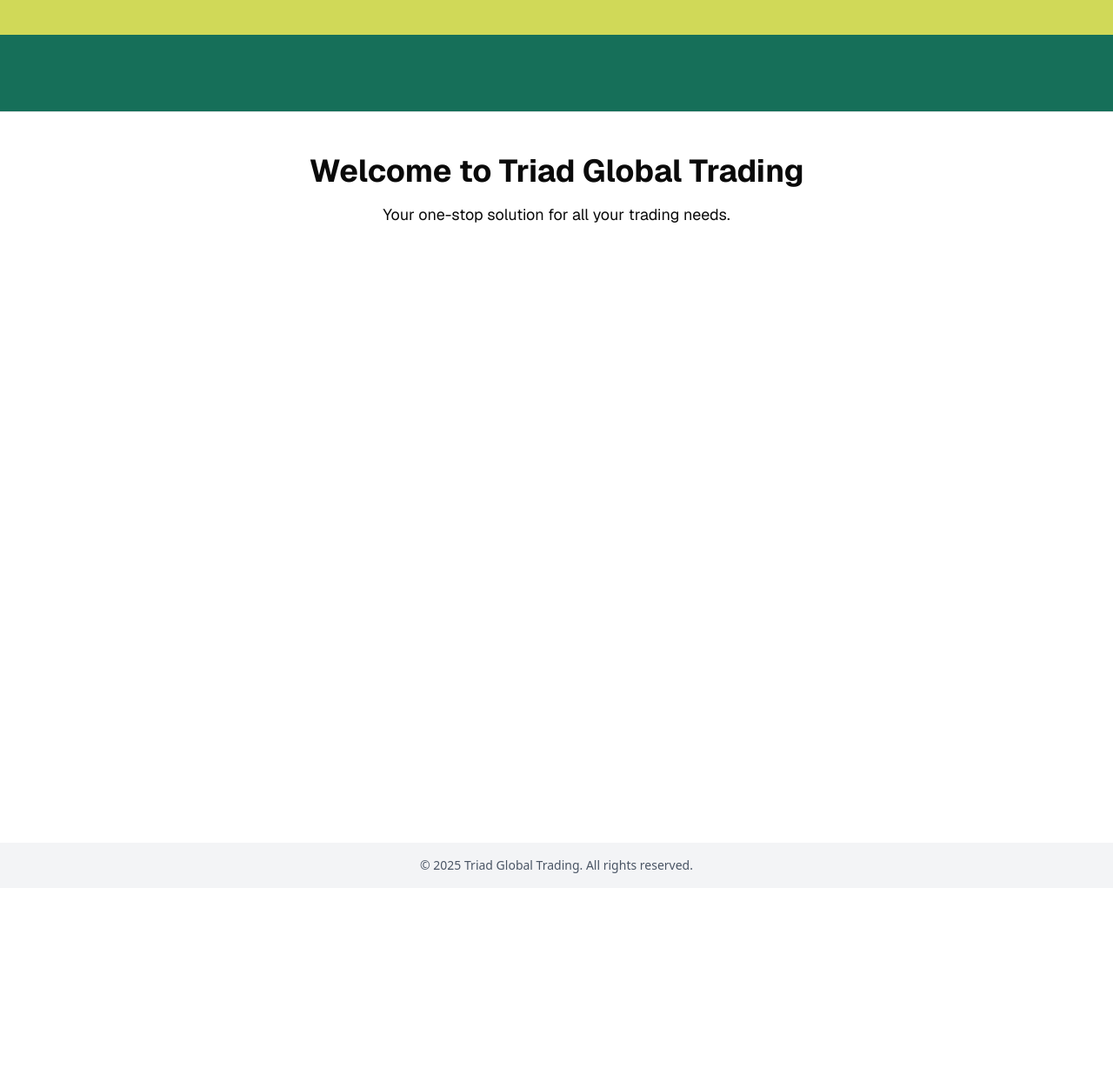
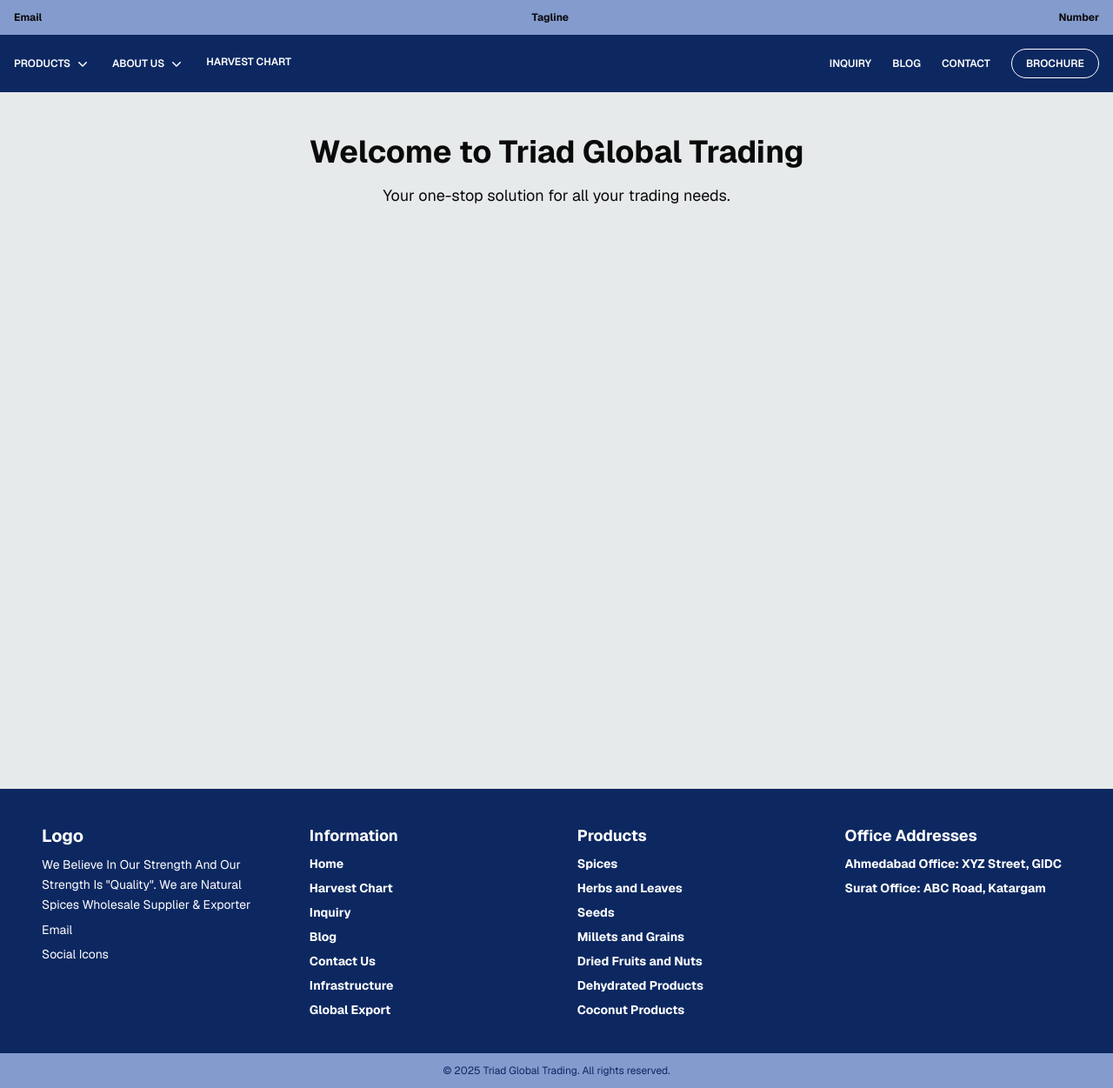
Before and after one commit to MoizKapasi008/triad-global-trading, a Next.js app: page / in a window 1280 px wide. Shown: the whole page at 87% size. Before the commit the page ends 1021 px from the top, so only its background shows below. Built offline with nearby package versions, Linux system fonts and the light colour scheme.

Commit message:
initial commit

```diff
--- a/package.json
+++ b/package.json
@@ -9,6 +9,7 @@
     "lint": "next lint"
   },
   "dependencies": {
+    "@heroicons/react": "^2.2.0",
     "@radix-ui/react-dialog": "^1.1.14",
     "@radix-ui/react-dropdown-menu": "^2.1.15",
     "@radix-ui/react-slot": "^1.2.3",
@@ -26,9 +27,11 @@
     "@types/node": "^20",
     "@types/react": "^19",
     "@types/react-dom": "^19",
+    "autoprefixer": "^10.4.21",
     "eslint": "^9",
     "eslint-config-next": "15.4.4",
-    "tailwindcss": "^4",
+    "postcss": "^8.5.6",
+    "tailwindcss": "^4.1.11",
     "tw-animate-css": "^1.3.6",
     "typescript": "^5"
   }
--- a/src/app/globals.css
+++ b/src/app/globals.css
@@ -45,7 +45,7 @@
 
 :root {
   --radius: 0.625rem;
-  --background: oklch(1 0 0);
+  --background: rgb(231, 234, 235);
   --foreground: oklch(0.145 0 0);
   --card: oklch(1 0 0);
   --card-foreground: oklch(0.145 0 0);
--- a/src/components/shared/Footer.tsx
+++ b/src/components/shared/Footer.tsx
@@ -1,8 +1,71 @@
 export default function Footer() {
   return (
-    <footer className="w-full px-6 py-4 bg-gray-100 text-center text-sm text-gray-600 mt-10">
-      &copy; {new Date().getFullYear()} Triad Global Trading. All rights
-      reserved.
-    </footer>
+
+    <footer>
+  {/* Main Footer Content */}
+  <div className="w-full bg-[#0d2861] text-white px-6 md:px-12 py-10">
+    <div className="max-w-7xl mx-auto flex flex-wrap gap-8 justify-between">
+
+      {/* Logo & Description */}
+      <div className="w-full sm:w-[48%] md:w-[22%]">
+        <ul className="flex flex-col text-sm font-sans space-y-2">
+          <li><p className="text-xl font-bold">Logo</p></li>
+          <li>
+            <p className="text-sm leading-relaxed">
+              We Believe In Our Strength And Our<br />
+              Strength Is "Quality". We are Natural<br />
+              Spices Wholesale Supplier & Exporter
+            </p>
+          </li>
+          <li>Email</li>
+          <li>Social Icons</li>
+        </ul>
+      </div>
+
+      {/* Information Links */}
+      <div className="w-full sm:w-[48%] md:w-[22%]">
+        <ul className="flex flex-col text-sm font-sans font-bold space-y-2">
+          <p className="text-lg mb-2">Information</p>
+          <li><a href="#">Home</a></li>
+          <li><a href="#">Harvest Chart</a></li>
+          <li><a href="#">Inquiry</a></li>
+          <li><a href="#">Blog</a></li>
+          <li><a href="#">Contact Us</a></li>
+          <li><a href="#">Infrastructure</a></li>
+          <li><a href="#">Global Export</a></li>
+        </ul>
+      </div>
+
+      {/* Products Links */}
+      <div className="w-full sm:w-[48%] md:w-[22%]">
+        <ul className="flex flex-col text-sm font-sans font-bold space-y-2">
+          <p className="text-lg mb-2">Products</p>
+          <li><a href="#">Spices</a></li>
+          <li><a href="#">Herbs and Leaves</a></li>
+          <li><a href="#">Seeds</a></li>
+          <li><a href="#">Millets and Grains</a></li>
+          <li><a href="#">Dried Fruits and Nuts</a></li>
+          <li><a href="#">Dehydrated Products</a></li>
+          <li><a href="#">Coconut Products</a></li>
+        </ul>
+      </div>
+
+      {/* Office Addresses */}
+      <div className="w-full sm:w-[48%] md:w-[22%]">
+        <ul className="flex flex-col text-sm font-sans font-bold space-y-2">
+          <p className="text-lg mb-2">Office Addresses</p>
+          <li>Ahmedabad Office: XYZ Street, GIDC</li>
+          <li>Surat Office: ABC Road, Katargam</li>
+        </ul>
+      </div>
+    </div>
+  </div>
+
+  {/* Bottom Bar */}
+  <div className="w-full bg-[#849bce] px-3 py-3 text-xs text-center text-[#0d2861] font-sans">
+    &copy; {new Date().getFullYear()} Triad Global Trading. All rights reserved.
+  </div>
+</footer>
+
   );
 }
--- a/src/components/shared/Header.tsx
+++ b/src/components/shared/Header.tsx
@@ -1,20 +1,105 @@
 "use client";
-
+import { ChevronDownIcon } from '@heroicons/react/20/solid';
+import { useState } from "react";
 export default function Header() {
+  const [isMobileMenuOpen, setMobileMenuOpen] = useState(false);
   return (
-    <header className="sticky top-0 z-50 w-full border-b bg-background/95 backdrop-blur supports-[backdrop-filter]:bg-background/60">
-      <div>
-        <div className="w-full bg-[#D0D958]">
-          <div className="container flex h-10 items-center justify-between grid-cols-3 px-4 py-2">
-            {/* Your content here */}
-          </div>
+   <header className="sticky top-0 z-50 w-full border-b bg-background/95 backdrop-blur supports-[backdrop-filter]:bg-background/60">
+  <div>
+    {/* Yellow Top Bar */}
+    <div className="hidden md:flex w-full bg-[#849bce]">
+      <div className="container flex h-10 items-center justify-between px-4 py-2">
+        <div className="text-center text-xs font-sans font-bold">
+          <p>Email</p>
         </div>
-        <div className="w-full bg-[#166F59]">
-          <div className="container flex h-22 items-center justify-between">
-            {/* Your content here */}
-          </div>
+        <div className="text-center text-xs font-sans font-bold">
+          <p>Tagline</p>
+        </div>
+        <div className="text-center text-xs font-sans font-bold">
+          <p>Number</p>
         </div>
       </div>
-    </header>
+    </div>
+
+    {/* Green Bottom Bar */}
+    <div className="w-full bg-[#0d2861]">
+      <div className="container mx-auto flex items-center justify-between px-4 py-4">
+        {/* Burger Menu - shown only on mobile */}
+        <div className="md:hidden">
+          <button
+            className="text-white"
+            onClick={() => {
+              const menu = document.getElementById("mobileMenu");
+              if (menu) menu.classList.toggle("hidden");
+            }}
+          >
+            <svg
+              className="w-6 h-6"
+              fill="none"
+              stroke="currentColor"
+              viewBox="0 0 24 24"
+              xmlns="http://www.w3.org/2000/svg"
+            >
+              <path strokeLinecap="round" strokeLinejoin="round" strokeWidth={2} d="M4 6h16M4 12h16M4 18h16" />
+            </svg>
+          </button>
+        </div>
+
+        {/* Navigation - Desktop */}
+        <div className="hidden md:flex justify-start">
+          <ul className="flex space-x-6 text-xs text-white font-sans font-semibold">
+            <li className="hover:text-[#849bce]">
+              <a href="#" className="flex items-center">
+                PRODUCTS <ChevronDownIcon className="w-5 h-5 ml-1" />
+              </a>
+            </li>
+            <li className="hover:text-[#849bce]">
+              <a href="#" className="flex items-center">
+                ABOUT US <ChevronDownIcon className="w-5 h-5 ml-1" />
+              </a>
+            </li>
+            <li className="hover:text-[#849bce]">
+              <a href="#" className="flex items-center">
+                HARVEST CHART
+              </a>
+            </li>
+          </ul>
+        </div>
+
+        {/* Right Navigation - Desktop */}
+        <div className="hidden md:flex">
+          <ul className="flex items-center space-x-6 text-xs text-white font-sans font-semibold">
+            <li className="hover:text-[#849bce]"><a href=''>INQUIRY</a></li>
+            <li className="hover:text-[#849bce]"><a href=''>BLOG</a></li>
+            <li className="hover:text-[#849bce]"><a href=''>CONTACT</a></li>
+            <li>
+             <button className={`hidden md:block border border-white px-4 py-2 rounded-full ${isMobileMenuOpen ? 'hidden' : ''}`}>
+                BROCHURE
+              </button>
+            </li>
+          </ul>
+        </div>
+      </div>
+
+      {/* Mobile Dropdown Menu */}
+      <div id="mobileMenu" className="md:hidden hidden px-4 pb-4">
+        <ul className="flex flex-col space-y-2 text-white font-sans text-sm font-semibold">
+          <li><a href="#">PRODUCTS</a></li>
+          <li><a href="#">ABOUT US</a></li>
+          <li><a href="#">HARVEST CHART</a></li>
+          <li><a href="#">INQUIRY</a></li>
+          <li><a href="#">BLOG</a></li>
+          <li><a href="#">CONTACT</a></li>
+          <li>
+            <button className="border border-white px-4 py-2 rounded-full w-full text-left">
+              BROCHURE
+            </button>
+          </li>
+        </ul>
+      </div>
+    </div>
+  </div>
+</header>
+
   );
 }
```
Also changed, not shown: src/components/ui/Home.tsx (added), 2 other files (tests, documents, lock files or other folders).
